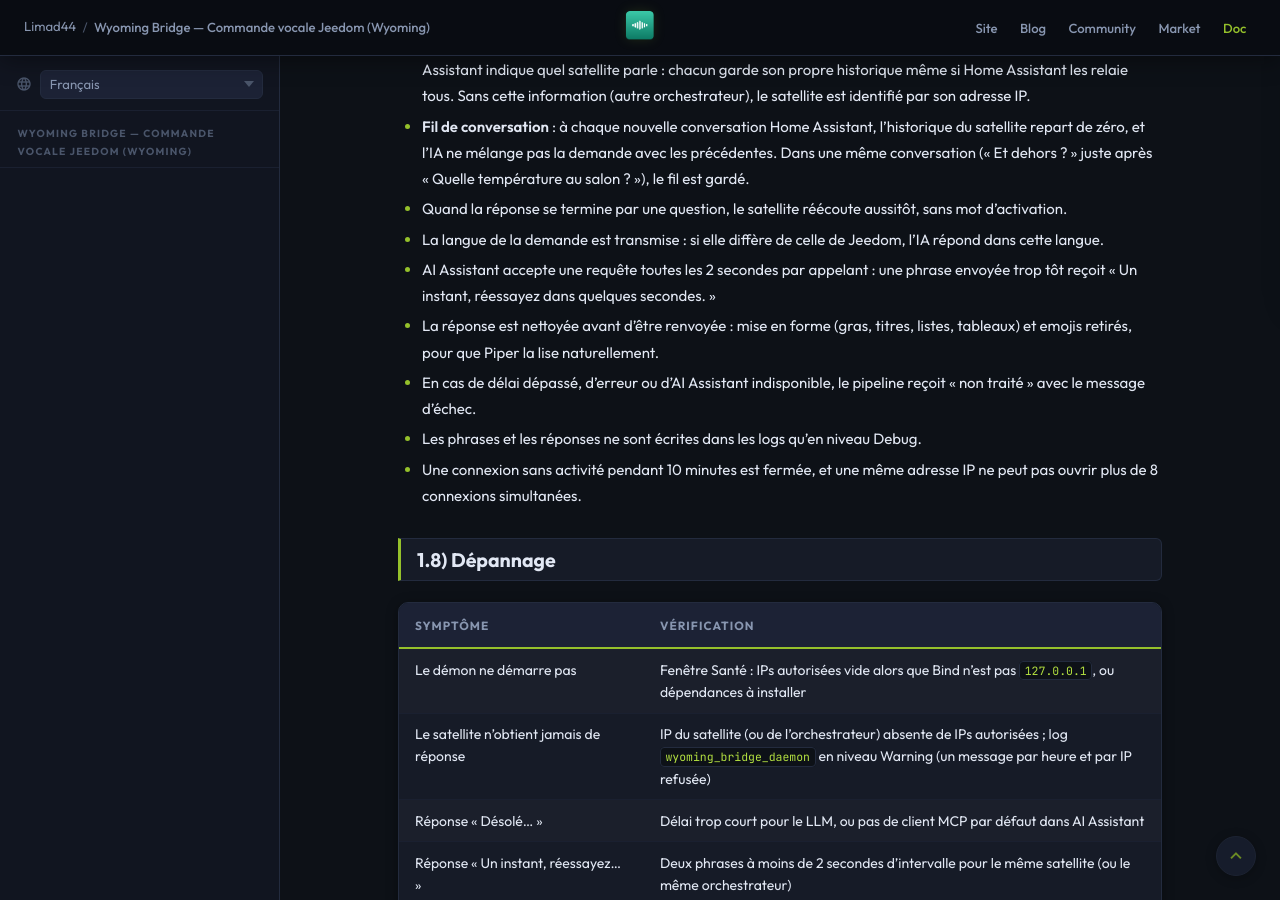
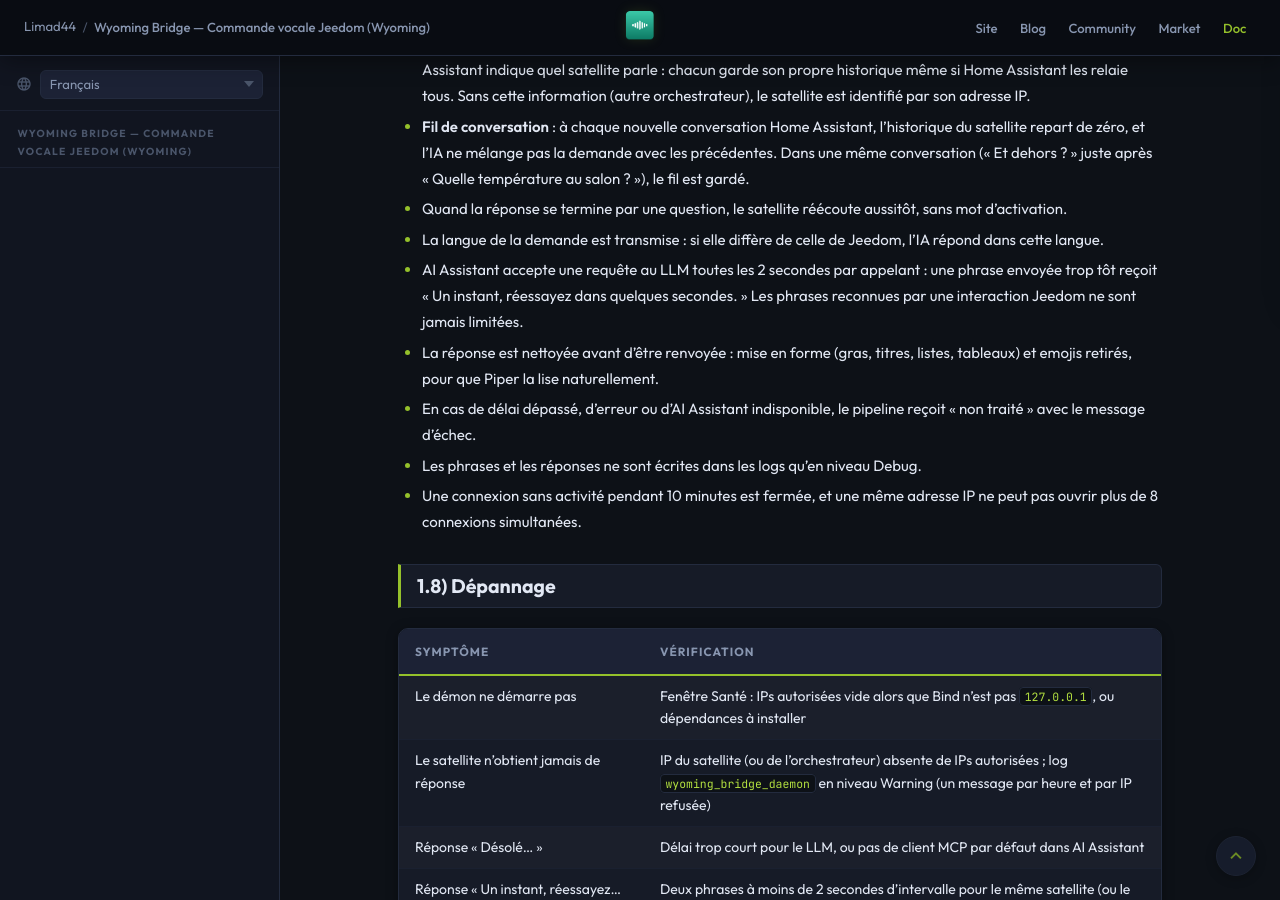
Before and after one commit to limad/privates-plugins-docs, a Jekyll site: the page built from plugin-wyoming_bridge/fr_FR/index.md, in a window 1280 px wide and 900 px high, scrolled down 2893 px. Built offline with Jekyll 4.4.1, drawn with Linux system fonts in a browser that asks for light colours.

Commit message:
docs(wyoming_bridge): Jeedom interactions no longer rate-limited
Co-Authored-By: Claude Opus 5.5 <noreply@anthropic.com>

```diff
--- a/plugin-wyoming_bridge/fr_FR/index.md
+++ b/plugin-wyoming_bridge/fr_FR/index.md
@@ -78,7 +78,7 @@ Les commandes sont mises à jour après l'envoi de la réponse : elles n'ajouten
 - **Fil de conversation** : à chaque nouvelle conversation Home Assistant, l'historique du satellite repart de zéro, et l'IA ne mélange pas la demande avec les précédentes. Dans une même conversation (« Et dehors ? » juste après « Quelle température au salon ? »), le fil est gardé.
 - Quand la réponse se termine par une question, le satellite réécoute aussitôt, sans mot d'activation.
 - La langue de la demande est transmise : si elle diffère de celle de Jeedom, l'IA répond dans cette langue.
-- AI Assistant accepte une requête toutes les 2 secondes par appelant : une phrase envoyée trop tôt reçoit « Un instant, réessayez dans quelques secondes. »
+- AI Assistant accepte une requête au LLM toutes les 2 secondes par appelant : une phrase envoyée trop tôt reçoit « Un instant, réessayez dans quelques secondes. » Les phrases reconnues par une interaction Jeedom ne sont jamais limitées.
 - La réponse est nettoyée avant d'être renvoyée : mise en forme (gras, titres, listes, tableaux) et emojis retirés, pour que Piper la lise naturellement.
 - En cas de délai dépassé, d'erreur ou d'AI Assistant indisponible, le pipeline reçoit « non traité » avec le message d'échec.
 - Les phrases et les réponses ne sont écrites dans les logs qu'en niveau Debug.
```
Also changed, not shown: plugin-wyoming_bridge/en_US/changelog.md (+1 -0 lines), plugin-wyoming_bridge/en_US/index.md (+1 -1 lines), plugin-wyoming_bridge/fr_FR/changelog.md (+1 -0 lines).
